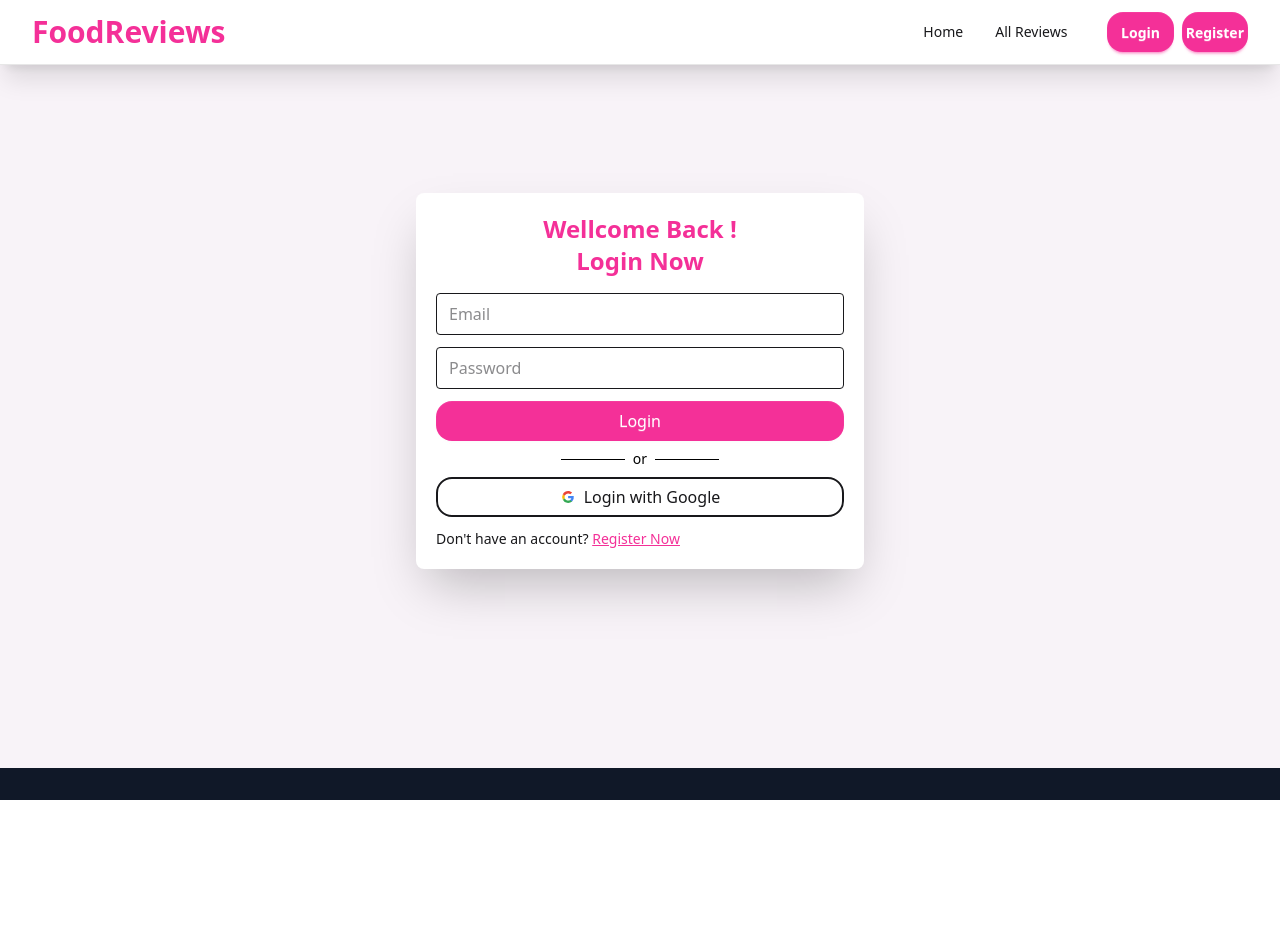
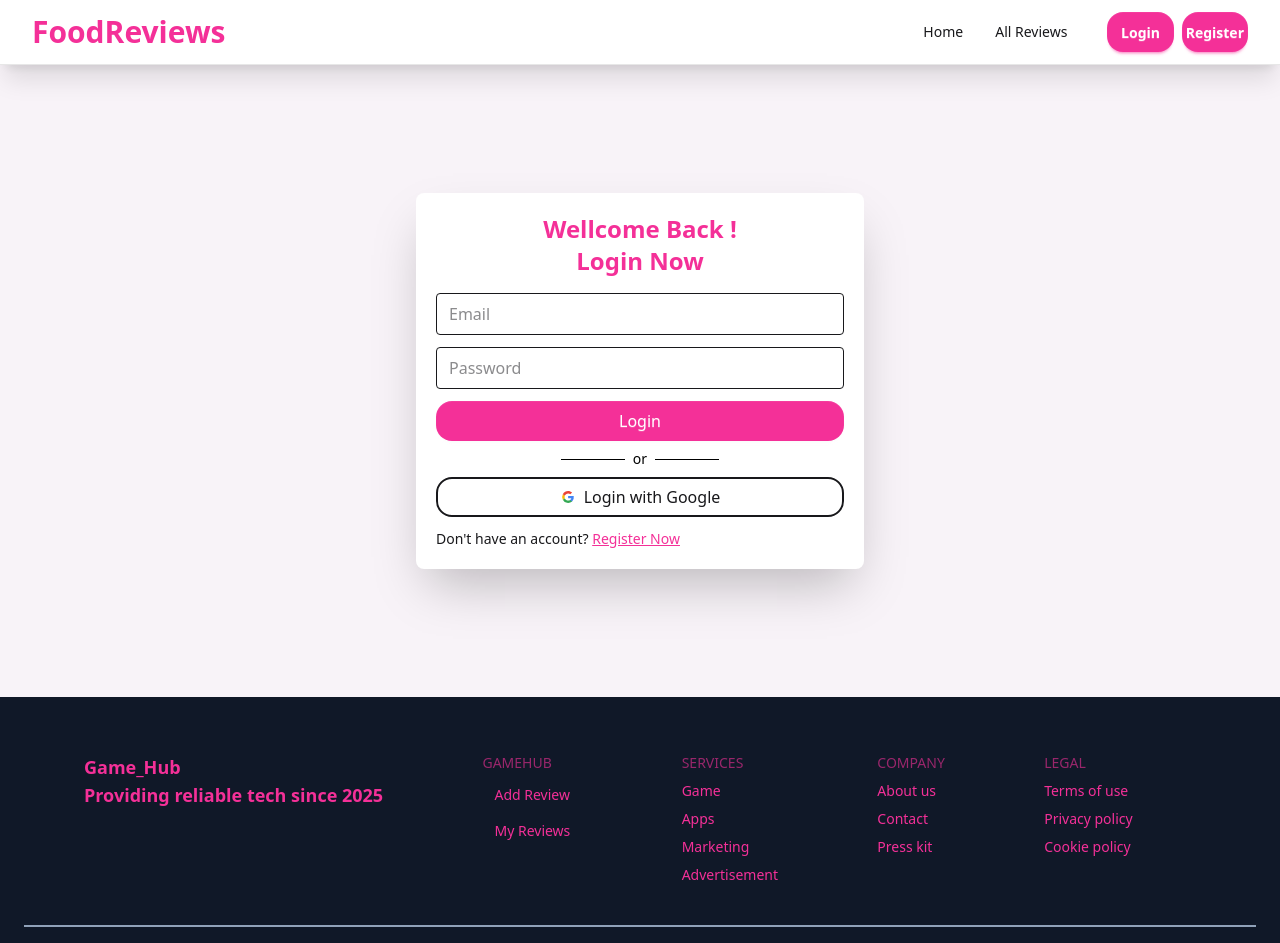
Before and after one commit to shibli790/local-food-lovers-client, a React (Vite) app: page /login in a window 1280 px wide. Before the commit the page ends 800 px from the top, so only its background shows below. Built offline with nearby package versions, Linux system fonts and the light colour scheme; no server answers.

Commit message:
login reg navbar basic footer

```diff
--- a/src/components/Footer.jsx
+++ b/src/components/Footer.jsx
@@ -1,7 +1,10 @@
+import { Link } from 'react-router';
+
 export default function Footer() {
   return (
-    <footer className="bg-gray-900 text-white py-4 px-6 flex justify-between items-center  bottom-0 w-full">
-      {/* <div className="text-xl font-bold text-[#f43098]">LocalFoodNet</div>
+    <>
+      <section className="bg-gray-900 text-white py-4 px-6 flex justify-between items-center  bottom-0 w-full">
+        {/* <div className="text-xl font-bold text-[#f43098]">LocalFoodNet</div>
       <div className="space-x-8">
         <a href="#" className="hover:text-pink-500">
           Quick Links
@@ -11,6 +14,49 @@ export default function Footer() {
         </a>
       </div> */}
 
-    </footer>
+        <footer className="footer sm:footer-horizontal container mx-auto text-[#f43098] p-10 border-b-2 border-slate-400">
+          <aside className="grid-flow-col r flex flex-col items-start ml-5">
+            {/* <TfiGame className="text-6xl text-[#f43098]" /> */}
+            <p className="text-lg font-semibold">
+              Game_Hub
+              <br />
+              Providing reliable tech since 2025
+            </p>
+          </aside>
+          <nav>
+            <h6 className="footer-title">GameHub</h6>
+
+            <Link to="/add-review" className="block px-3 py-1">
+              Add Review
+            </Link>
+
+            <Link to="/my-reviews" className="block px-3 py-1">
+              My Reviews
+            </Link>
+          </nav>
+          <nav>
+            <h6 className="footer-title">Services</h6>
+            <a className="link link-hover">Game</a>
+            <a className="link link-hover">Apps</a>
+            <a className="link link-hover">Marketing</a>
+            <a className="link link-hover">Advertisement</a>
+          </nav>
+          <nav>
+            <h6 className="footer-title">Company</h6>
+            <a className="link link-hover">About us</a>
+            <a className="link link-hover">Contact</a>
+            <a className="link link-hover">Press kit</a>
+          </nav>
+          <nav>
+            <h6 className="footer-title">Legal</h6>
+            <a className="link link-hover">Terms of use</a>
+            <a className="link link-hover">Privacy policy</a>
+            <a className="link link-hover">Cookie policy</a>
+          </nav>
+        </footer>
+        {/* ///////////////////////////////2nd footer */}
+      </section>
+
+    </>
   );
 }
--- a/src/components/Navbar.jsx
+++ b/src/components/Navbar.jsx
@@ -21,11 +21,6 @@ const Active = ({ to, children }) => (
 export default function Navbar() {
   const { user, logout } = useAuth();
   const nav = useNavigate();
-
-
-
-
-
   return (
     <header className="sticky shadow-xl  top-0 z-50 backdrop-blur bg-base-100/80 border-b border-base-content/10">
       <div className=" mx-auto flex justify-between px-4 md:px-6 lg:px-8 navbar">
@@ -83,7 +78,6 @@ export default function Navbar() {
               </div>
             </div>
           ) : (
-
             <div className="flex justify-between items-center gap-6 ">
               <div className="flex text-sm  md:flex gap-8 text-lg font-medium">
                 <Active to="/">Home</Active>
@@ -107,6 +101,16 @@ export default function Navbar() {
                     <li className=" w-full text-wrap">
                       <Active to="/add-review" className=" inline w-full">
                         Add Review
+                      </Active>
+                    </li>
+                    <li>
+                      <Active to="/my-reviews" className="block px-3 py-1">
+                        My Reviews
+                      </Active>
+                    </li>
+                    <li>
+                      <Active to="/favorites" className="block px-3 py-1">
+                        My Favorites
                       </Active>
                     </li>
 
--- a/src/pages/AddReview.jsx
+++ b/src/pages/AddReview.jsx
@@ -40,7 +40,7 @@ export default function AddReview() {
   };
 
   return (
-    <div className="max-w-md mx-auto mt-32 card bg-base-100 w-full p-5 shrink-0 shadow-2xl">
+    <div className="max-w-md mx-auto my-32 card bg-base-100 w-full p-5 shrink-0 shadow-2xl">
       <h2 className="text-2xl text-center my-5 md:text-5xl  text-[#f43098] font-extrabold">
         ADD REVIEWS
       </h2>
--- a/src/pages/Favorites.jsx
+++ b/src/pages/Favorites.jsx
@@ -56,7 +56,7 @@ export default function Favorites() {
       {loading ? (
         <div className=""></div>
       ) : (
-        <div className="grid container mx-auto sm:grid-cols-2 md:grid-cols-3 gap-4">
+        <div className="grid container mb-32 mx-auto sm:grid-cols-2 md:grid-cols-3 gap-4">
           {rows.map((f, i) => (
             <div key={i} className="border rounded-2xl overflow-hidden">
               <img
--- a/src/pages/Login.jsx
+++ b/src/pages/Login.jsx
@@ -29,7 +29,7 @@ export default function Login() {
   };
 
   return (
-    <div className="max-w-md mx-auto mt-32 card bg-base-100 w-full p-5 shrink-0 shadow-2xl">
+    <div className="max-w-md mx-auto my-32 card  bg-base-100 w-full p-5 shrink-0 shadow-2xl">
       <h2 className="text-2xl text-[#f43098] text-center font-bold mb-4">
         Wellcome Back ! <br />
         Login Now{' '}
--- a/src/pages/MyReviews.jsx
+++ b/src/pages/MyReviews.jsx
@@ -85,7 +85,7 @@ export default function MyReviews() {
       <h1 className="text-3xl mb-5 mt-5 font-bold container mx-auto">
         My Reviews : {rows.length}
       </h1>
-      <div className="container  m-auto overflow-x-auto">
+      <div className="container mb-32  m-auto overflow-x-auto">
         <table className="w-full text-sm rounded-t-2xl overflow-hidden">
           <thead className="bg-[#f43098] text-white">
             <tr className="text-left border-b">
--- a/src/pages/Register.jsx
+++ b/src/pages/Register.jsx
@@ -28,7 +28,7 @@ export default function Register() {
   };
 
   return (
-    <div className="max-w-md mx-auto mt-32 card bg-base-100 w-full p-5 shrink-0 shadow-2xl">
+    <div className="max-w-md mx-auto my-32 card bg-base-100 w-full p-5 shrink-0 shadow-2xl">
       <h2 className="text-2xl text-[#f43098] text-center font-bold mb-4">
         Create New Account <br />
         Register Now{' '}
@@ -76,7 +76,7 @@ export default function Register() {
         </button>
       </form>
       <h1 className="mt-3 text-sm">
-      Have Already an Account ?
+        Have Already an Account ?
         <Link className="underline text-[#f43098]" to="/login">
           login Now
         </Link>
```
